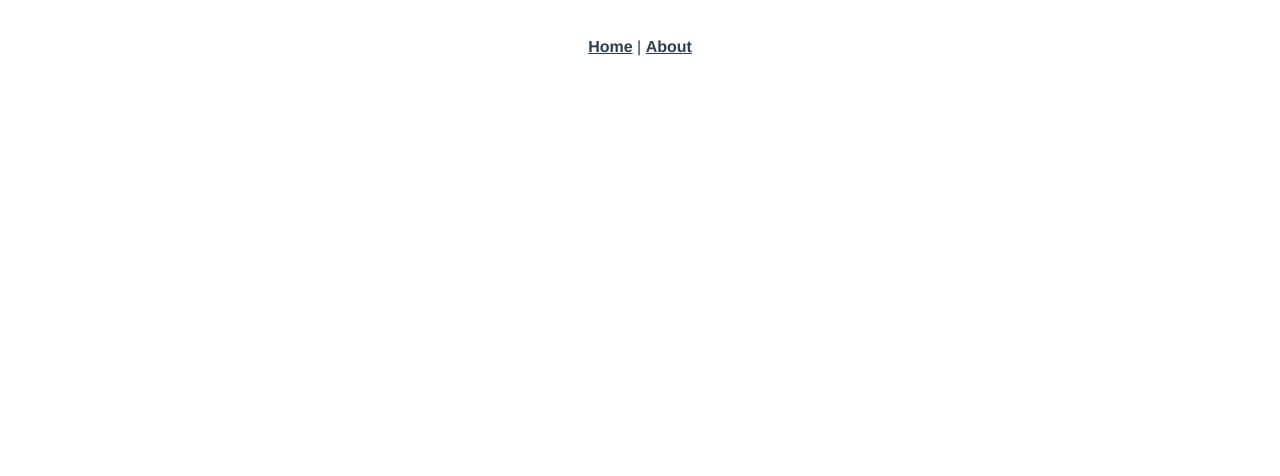
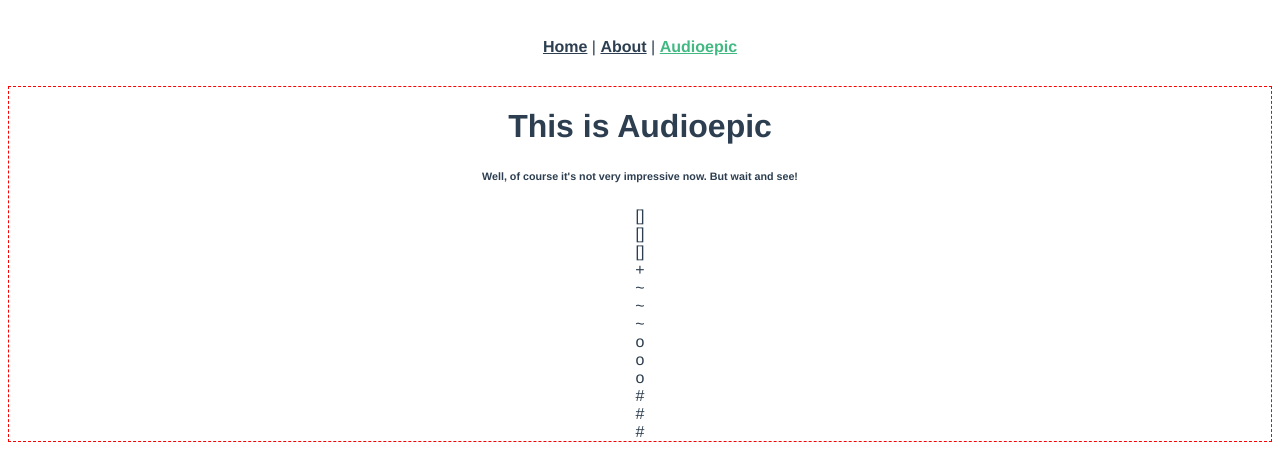
Before and after one commit to pitamer/audioepic, a Vue app: page /audioepic in a window 1280 px wide. Before the commit this address had no page. Shown: the top 476 px of the page. Built offline with nearby package versions, Linux system fonts and the light colour scheme.

Commit message:
:tada: Initialize the project, add a route, start building the skeleton

```diff
--- a/src/App.vue
+++ b/src/App.vue
@@ -1,7 +1,8 @@
 <template>
   <div id="nav">
     <router-link to="/">Home</router-link> |
-    <router-link to="/about">About</router-link>
+    <router-link to="/about">About</router-link> |
+    <router-link to="/audioepic">Audioepic</router-link>
   </div>
   <router-view />
 </template>
--- a/src/router/index.js
+++ b/src/router/index.js
@@ -16,6 +16,14 @@ const routes = [
     component: () =>
       import(/* webpackChunkName: "about" */ "../views/About.vue"),
   },
+  {
+    path: "/audioepic",
+    name: "Audioepic",
+    // route level code-splitting
+    // this generates a separate chunk (about.[hash].js) for this route
+    // which is lazy-loaded when the route is visited.
+    component: () => import(/* webpackChunkName: "about" */ "../views/Audioepic.vue"),
+  },
 ];
 
 const router = createRouter({
--- /dev/null
+++ b/src/views/Audioepic.vue
@@ -0,0 +1,54 @@
+<template>
+  <div id="audioepic">
+    <h1>This is Audioepic</h1>
+    <h6>
+      Well, of course it's not very impressive <strong>now</strong>. But wait and see!
+    </h6>
+    <div id="tabs-section">
+      <div id="tabs">
+        <div class="tab">[]</div>
+        <div class="tab">[]</div>
+        <div class="tab">[]</div>
+      </div>
+      <div id="add-tab-button">
+        +
+      </div>
+    </div>
+    <div id="main-section">
+      <div id="sounds">
+        <div class="sound">~</div>
+        <div class="sound">~</div>
+        <div class="sound">~</div>
+      </div>
+      <div id="loops">
+        <div class="loop">o</div>
+        <div class="loop">o</div>
+        <div class="loop">o</div>
+      </div>
+      <div id="tracks">
+        <div class="track">#</div>
+        <div class="track">#</div>
+        <div class="track">#</div>
+      </div>
+    </div>
+  </div>
+</template>
+
+<script>
+
+</script>
+
+<style lang="scss">
+#audioepic {
+  // height: 100%;
+  border: 1px red dashed;
+
+  // #tabs-section {
+  //   display: flex;
+
+  //   #tabs {
+  //     display: flex;
+  //   }
+  // }
+}
+</style>
```
Also changed, not shown: 1 other file (tests, documents, lock files or other folders).
